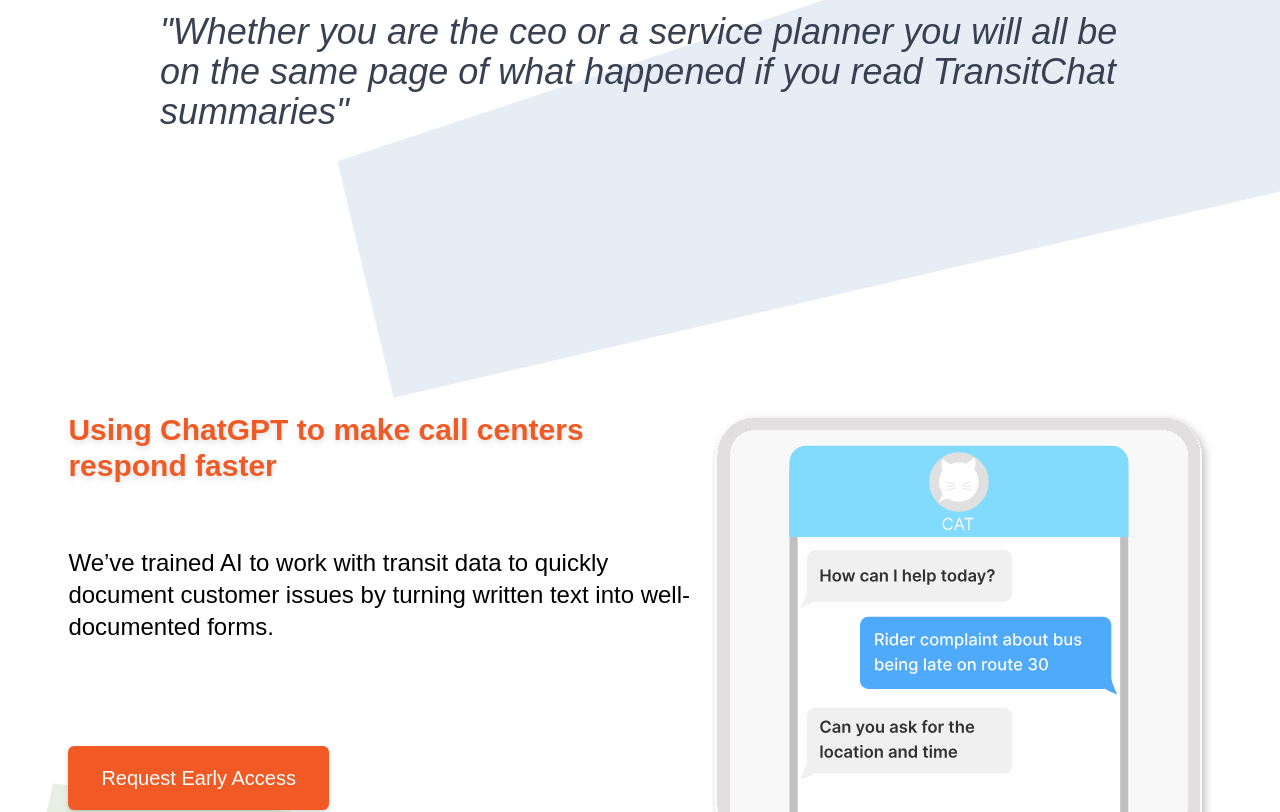
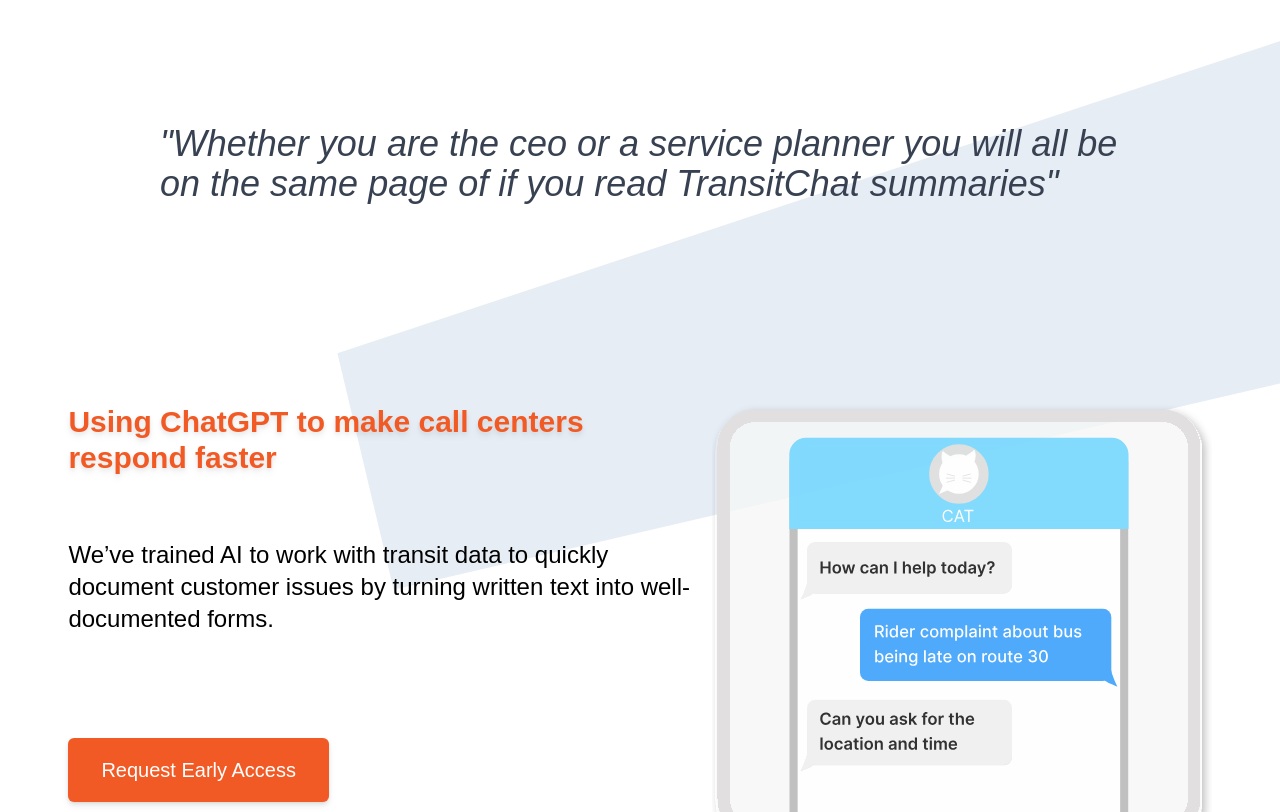
Before and after one commit to ioTransit/next-landing-page, a Next.js app: page / in a window 1280 px wide. Shown: the part 1240-2052 px from the top of the page. Built offline with nearby package versions, Linux system fonts and the light colour scheme.

Commit message:
update landing spacing

```diff
--- a/src/pages/index.tsx
+++ b/src/pages/index.tsx
@@ -21,7 +21,7 @@
             </div>
             <div className="relative px-4 pb-8 pt-16 sm:px-6 sm:pb-14 sm:pt-24 lg:px-8 lg:pb-20 lg:pt-32">
               <h1 className="text-left text-4xl font-extrabold tracking-tight sm:text-5xl lg:text-6xl">
-                <p className="block text-tcOrange drop-shadow-md">
+                <p className="block text-tcOrange drop-shadow-md md:w-[80%]">
                   Stop losing rider complaints in endless email threads.
                 </p>
               </h1>
@@ -43,8 +43,8 @@
           </div>
         </div>
 
-        <div className="background-rect gap-20" id="about">
-          <div id='workflow' className="py-2 z-30 mt-32 md:mt-48 grid lg:flex  justify-between mx-auto px-20 gap-10 md:gap-20"
+        <div className="background-rect mt-32 md:mt-48 gap-32 md:gap-48" id="about">
+          <div id='workflow' className="py-2 z-30 grid lg:flex  justify-between mx-auto px-20 gap-10 md:gap-20"
           >
             <div className="w-full sm:w-3/4 mx-auto lg:w-1/4 gap-3 grid max-w-[380px]">
               <h3 className="font-extrabold text-3xl text-center md:text-4xl">Respond</h3>
@@ -62,9 +62,7 @@
             </div>
           </div>
 
-          <div>
-            <h3 className="text-3xl lg:text-4xl m-auto italic text-gray-700 w-3/4">"Whether you are the ceo or a service planner you will all be on the same page of what happened if you read TransitChat summaries"</h3>
-          </div>
+            <h3 className="text-3xl lg:text-4xl m-auto italic text-gray-700 w-3/4">"Whether you are the ceo or a service planner you will all be on the same page of if you read TransitChat summaries"</h3>
 
 
           {[
@@ -88,7 +86,7 @@
             return (
               <div
                 key={k}
-                className="mx-auto max-w-7xl px-4 py-2 z-30 mt-32 md:mt-48"
+                className="mx-auto max-w-7xl px-4 py-2 z-30"
               >
                 <div className="flex flex-col-reverse lg:flex-row gap-5 justify-center ">
                   <div className="grid gap-4 w-full sm:w-2/3 lg:w-1/2 mt-12 lg:mt-0 mx-auto lg:m-0">
@@ -114,7 +112,7 @@
               </div>
             );
           })}
-          <div className="m-auto justify-center mt-32 gap-4 w-full" id="pricing">
+          <div className="m-auto justify-center gap-4 w-full" id="pricing">
             <div className="grid gap-6 w-1/2 mx-auto">
               <h2 className="text-3xl font-bold text-center">
                 Sign up for Early Access
```
